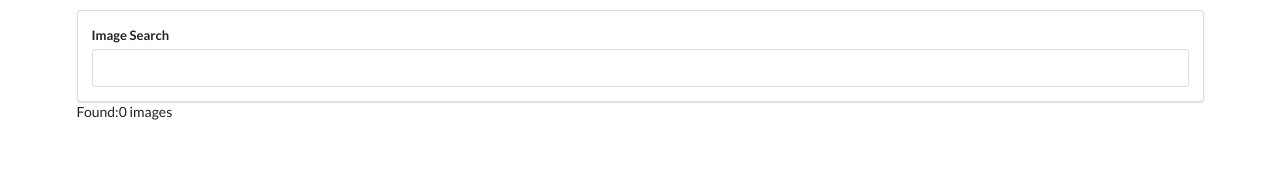
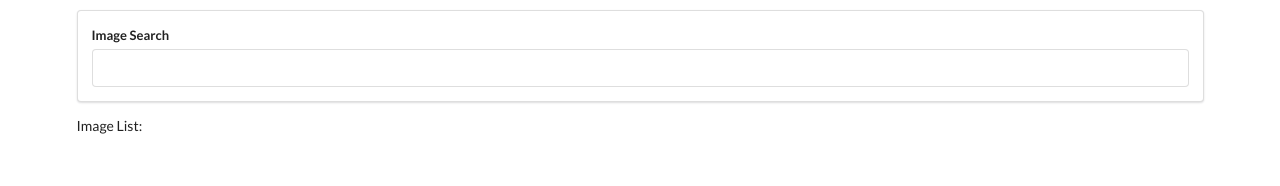
Before and after one commit to Zriyaz/Object_Search-App, a React (Create React App) app: page / in a window 1280 px wide. Shown: the top 186 px of the page. Built offline with nearby package versions, Linux system fonts and the light colour scheme.

Commit message:
//commit

```diff
--- a/src/Components/App.js
+++ b/src/Components/App.js
@@ -1,6 +1,7 @@
 import React from "react"
 import unsplash from "../api/unsplash"
 import SearchBar from "./SearchBar"
+import ImageList from "./ImageList"
 
 
 class App extends React.Component{
@@ -20,7 +21,7 @@
     return(
     <div className="ui container" style={{marginTop:'10px'}}>
      <SearchBar onSubmit={this.onSearchSubmit}/>
-     Found:{this.state.images.length} images
+     <ImageList image={this.state.images}/>
     </div>
   )
   }
--- /dev/null
+++ b/src/Components/ImageList.js
@@ -0,0 +1,7 @@
+import React from "react"
+
+const ImageList=(props)=>{
+  console.log(props.image)
+  return <div>Image List: </div>
+}
+export default ImageList
```
